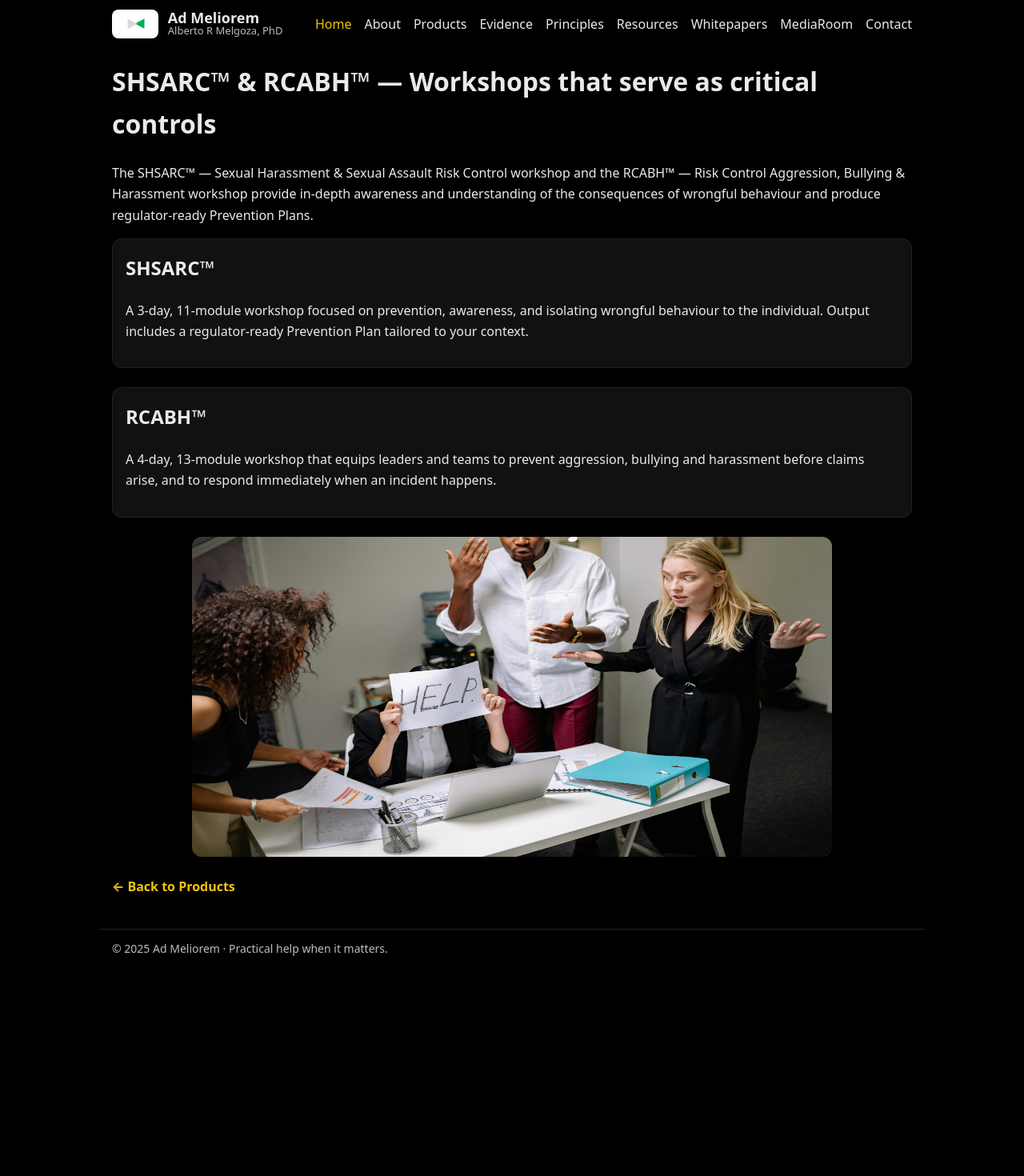
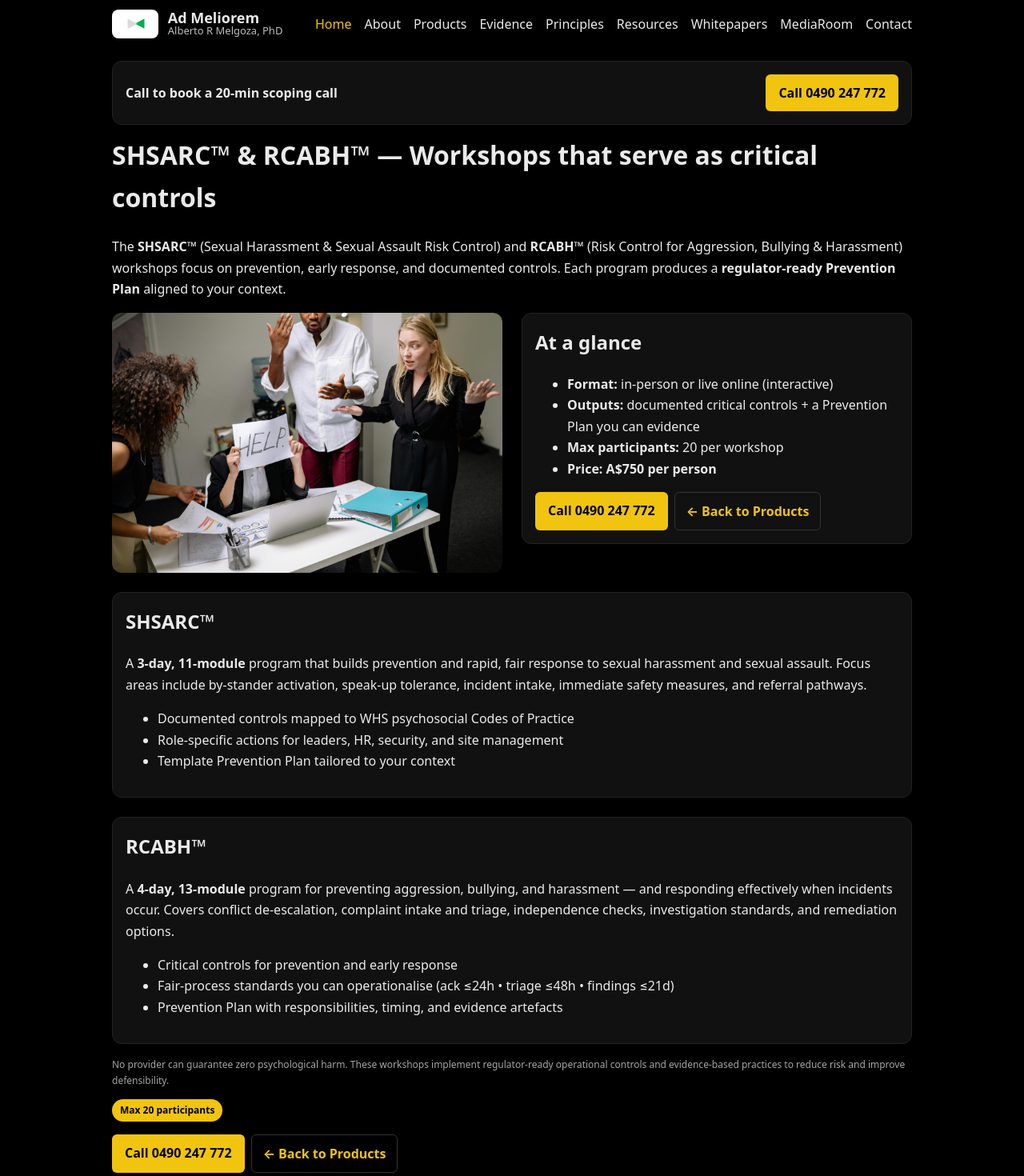
Before and after one commit to AlbertoRMelgoza/AdMeliorem, a Next.js app: page /products/shsarc-rcabh in a window 1280 px wide. Shown: the top 1470 px of the page at 80% size. Before the commit the page ends 1219 px from the top, so only its background shows below. Built offline with nearby package versions, Linux system fonts and the light colour scheme.

Commit message:
Update page.tsx

```diff
--- a/app/products/shsarc-rcabh/page.tsx
+++ b/app/products/shsarc-rcabh/page.tsx
@@ -1,58 +1,150 @@
 import Image from "next/image";
+import Link from "next/link";
 import type { CSSProperties } from "react";
 
 export const metadata = {
   title: "SHSARC™ & RCABH™ Critical risk controls — Ad Meliorem",
   description:
-    "Two flagship workshops that serve as psychosocial hazard critical controls and produce regulator-ready Prevention Plans.",
+    "Two flagship workshops that serve as psychosocial‑hazard critical controls and produce regulator‑ready Prevention Plans.",
 };
 
 export default function TrainingPrograms() {
   const wrap: CSSProperties = { maxWidth: 1000, margin: "28px auto", padding: "0 16px", lineHeight: 1.65 };
-  const block: CSSProperties = { background: "#111", border: "1px solid #222", borderRadius: 12, padding: 16 };
+  const card: CSSProperties = { background: "#111", border: "1px solid #222", borderRadius: 12, padding: 16 };
+  const grid: CSSProperties = {
+    display: "grid",
+    gap: 24,
+    gridTemplateColumns: "repeat(auto-fit, minmax(280px, 1fr))",
+    alignItems: "start",
+  };
+  const badge: CSSProperties = {
+    display: "inline-block",
+    background: "#f1c40f",
+    color: "#000",
+    borderRadius: 9999,
+    padding: "4px 10px",
+    fontWeight: 700,
+    fontSize: 12,
+  };
+  const callBtn: CSSProperties = {
+    display: "inline-block",
+    background: "#f1c40f",
+    color: "#000",
+    padding: "10px 16px",
+    borderRadius: 6,
+    fontWeight: 700,
+    textDecoration: "none",
+  };
+  const ghostBtn: CSSProperties = {
+    display: "inline-block",
+    color: "#f1c40f",
+    padding: "10px 14px",
+    border: "1px solid #333",
+    borderRadius: 6,
+    fontWeight: 700,
+    textDecoration: "none",
+  };
 
   return (
     <main style={wrap}>
+      {/* Phone-first CTA strip */}
+      <section style={{ ...card, display: "flex", alignItems: "center", justifyContent: "space-between", marginBottom: 12 }}>
+        <p style={{ margin: 0, fontWeight: 800 }}>Call to book a 20‑min scoping call</p>
+        <a href="tel:+61490247772" style={callBtn} aria-label="Call Alberto on 0490 247 772">
+          Call 0490 247 772
+        </a>
+      </section>
+
       <h1 style={{ marginTop: 0 }}>SHSARC™ &amp; RCABH™ — Workshops that serve as critical controls</h1>
       <p>
-        The SHSARC™ — Sexual Harassment &amp; Sexual Assault Risk Control workshop and the RCABH™ — Risk Control
-        Aggression, Bullying &amp; Harassment workshop provide in-depth awareness and understanding of the consequences of wrongful behaviour and produce
-        regulator-ready Prevention Plans.
+        The <strong>SHSARC™</strong> (Sexual Harassment &amp; Sexual Assault Risk Control) and <strong>RCABH™</strong> (Risk
+        Control for Aggression, Bullying &amp; Harassment) workshops focus on prevention, early response, and documented
+        controls. Each program produces a <strong>regulator‑ready Prevention Plan</strong> aligned to your context.
       </p>
 
-            <section style={block} id="shsarc">
+      {/* Hero image (smaller) + At a glance */}
+      <section style={grid}>
+        <div>
+          <div style={{ borderRadius: 12, overflow: "hidden", maxWidth: 520, margin: "0 auto" }}>
+            <Image
+              src="/Images/courses.jpg"
+              alt="Facilitated workshop for psychosocial‑risk critical controls"
+              width={560}
+              height={320}
+              sizes="(max-width: 520px) 100vw, 520px"
+              style={{ display: "block", width: "100%", height: "auto" }}
+              priority
+            />
+          </div>
+        </div>
+        <div style={card}>
+          <h2 style={{ marginTop: 0 }}>At a glance</h2>
+          <ul>
+            <li><strong>Format:</strong> in‑person or live online (interactive)</li>
+            <li><strong>Outputs:</strong> documented critical controls + a Prevention Plan you can evidence</li>
+            <li><strong>Max participants:</strong> 20 per workshop</li>
+            <li><strong>Price:</strong> <span style={{ fontWeight: 800 }}>A$750 per person</span></li>
+          </ul>
+          <div style={{ display: "flex", gap: 8, flexWrap: "wrap" }}>
+            <a href="tel:+61490247772" style={callBtn} aria-label="Call to scope SHSARC and RCABH">
+              Call 0490 247 772
+            </a>
+            <Link href="/products" style={ghostBtn} aria-label="Back to Products">
+              ← Back to Products
+            </Link>
+          </div>
+        </div>
+      </section>
+
+      {/* Programs */}
+      <section style={{ ...card, marginTop: 24 }} id="shsarc">
         <h2 style={{ marginTop: 0 }}>SHSARC™</h2>
         <p>
-          A 3-day, 11-module workshop focused on prevention, awareness, and isolating wrongful
-          behaviour to the individual. Output includes a regulator-ready Prevention Plan tailored to your context.
+          A <strong>3‑day, 11‑module</strong> program that builds prevention and rapid, fair response to sexual harassment
+          and sexual assault. Focus areas include by‑stander activation, speak‑up tolerance, incident intake, immediate
+          safety measures, and referral pathways.
         </p>
+        <ul>
+          <li>Documented controls mapped to WHS psychosocial Codes of Practice</li>
+          <li>Role‑specific actions for leaders, HR, security, and site management</li>
+          <li>Template Prevention Plan tailored to your context</li>
+        </ul>
       </section>
 
-      <section style={{ ...block, marginTop: 24 }} id="rcabh">
+      <section style={{ ...card, marginTop: 24 }} id="rcabh">
         <h2 style={{ marginTop: 0 }}>RCABH™</h2>
         <p>
-          A 4-day, 13-module workshop that equips leaders and teams to prevent aggression, bullying and harassment before
-          claims arise, and to respond immediately when an incident happens.
+          A <strong>4‑day, 13‑module</strong> program for preventing aggression, bullying, and harassment — and responding
+          effectively when incidents occur. Covers conflict de‑escalation, complaint intake and triage, independence
+          checks, investigation standards, and remediation options.
         </p>
+        <ul>
+          <li>Critical controls for prevention and early response</li>
+          <li>Fair‑process standards you can operationalise (ack ≤24h • triage ≤48h • findings ≤21d)</li>
+          <li>Prevention Plan with responsibilities, timing, and evidence artefacts</li>
+        </ul>
       </section>
 
-{/* AdMeliorem\public\Images\courses.jpg */}
-     <div style={{ display: "flex", justifyContent: "center", margin: "24px 0" }}>
-  <Image
-    src="/Images/courses.jpg"
-    alt="Training programs illustration"
-    width={800}
-    height={400}
-    style={{ borderRadius: 12 }}
-  />
-</div>
+      {/* Compliance note */}
+      <p style={{ fontSize: 12, opacity: 0.7, marginTop: 16 }}>
+        No provider can guarantee zero psychological harm. These workshops implement regulator‑ready operational controls
+        and evidence‑based practices to reduce risk and improve defensibility.
+      </p>
 
-    <p style={{ margin: "0 0 8px 0" }}>
-  <a href="/products" style={{ color: "#f1c40f", textDecoration: "none", fontWeight: 700 }}>
-    ← Back to Products
-      </a>
-    </p>
+      {/* Data note */}
+      <p style={{ marginTop: 8 }}>
+        <span style={badge}>Max 20 participants</span>
+      </p>
 
+      {/* Footer CTAs */}
+      <div style={{ display: "flex", gap: 8, flexWrap: "wrap", marginTop: 12 }}>
+        <a href="tel:+61490247772" style={callBtn} aria-label="Call Alberto to book a workshop">
+          Call 0490 247 772
+        </a>
+        <Link href="/products" style={ghostBtn} aria-label="Back to Products">
+          ← Back to Products
+        </Link>
+      </div>
     </main>
   );
 }
```
